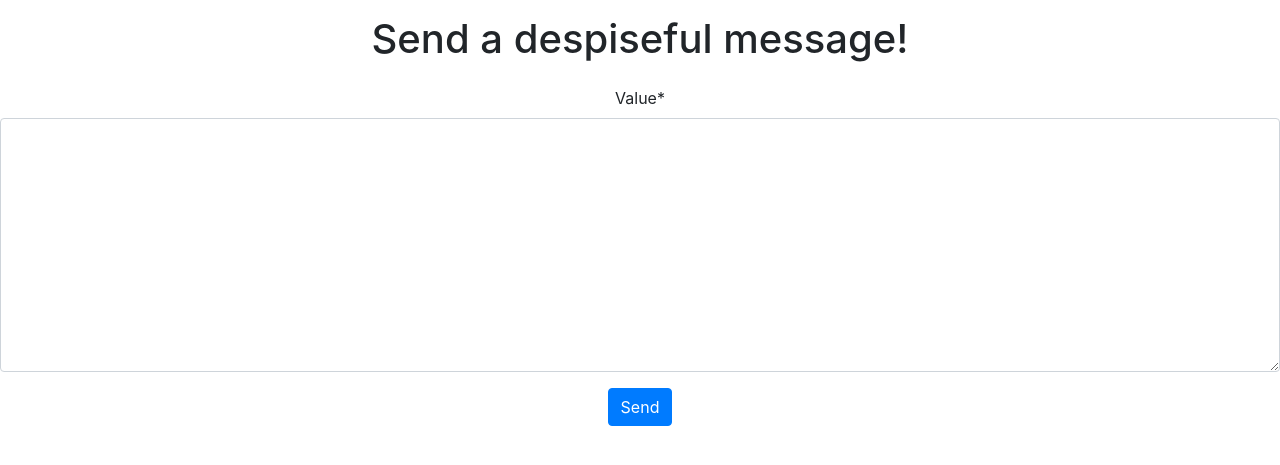
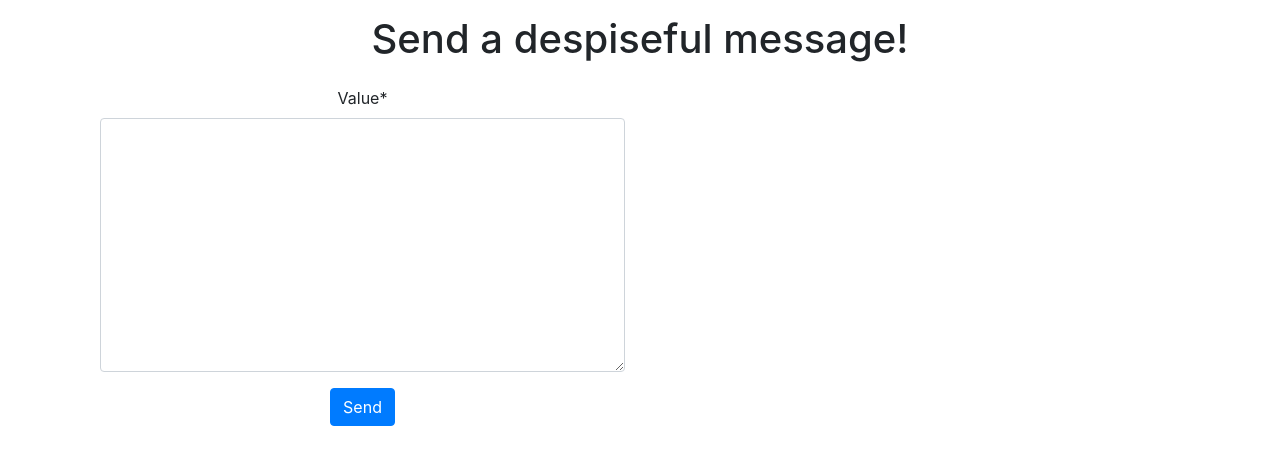
Before and after one commit to Abdelmasieh01/mysecrethater, a Django app: a page that uses templates/msgs/send.html in a window 1280 px wide. Shown: the part 56-521 px from the top of the page. Run offline with Django 4.2, Linux system fonts and the light colour scheme; some libraries are stand-ins or nearby versions.

Commit message:
update to send msg template

```diff
--- a/templates/msgs/send.html
+++ b/templates/msgs/send.html
@@ -51,9 +51,13 @@
     <strong>Positivity Discovered!</strong> Positive messages are not allowed here!
   </div>
 {% endif %}
-<form method="POST" style="text-align:center; padding-top: 15px;">
-    {% csrf_token %}
-    {{ form|crispy }}
-    <button class="btn btn-primary" type="submit">Send</button>
-</form>
+<div class="container">
+  <div class="col-6 align-self-center">
+    <form method="POST" style="text-align:center; padding-top: 15px;">
+      {% csrf_token %}
+      {{ form|crispy }}
+      <button class="btn btn-primary" type="submit">Send</button>
+    </form>
+  </div>
+</div>
 {% endblock %}
```
